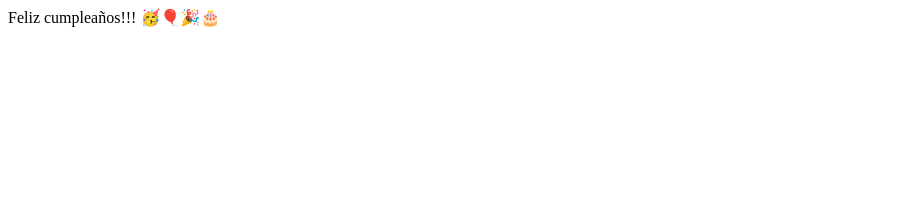
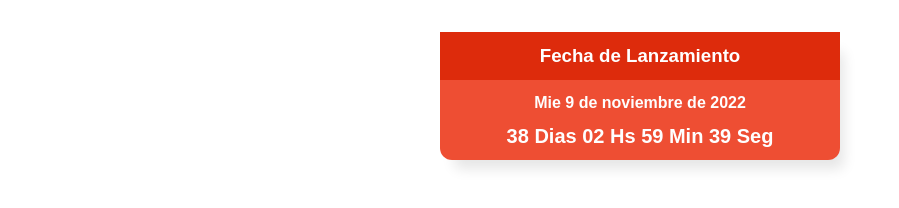
Before and after one commit to FacundoDLR/Countdown-Temporizador-simple, a plain HTML site: page index.html in a window 1280 px wide. Shown: the whole page, without its empty margins (0-899 px from the left). Drawn offline with Linux system fonts and the light colour scheme.

Commit message:
Agregue estilos al countdown

```diff
--- a/Assets/Script.js
+++ b/Assets/Script.js
@@ -23,7 +23,7 @@ const countdown = (deadline, elem, finalMessage) => {
 
     const timerUpdate = setInterval( () => {
         let time = getRamainTime(deadline);
-        element.innerHTML = `Dias: ${reamainDays} Hs: ${reamainHours} Min: ${reamainMinutes} Seg: ${reamainSeconds}`;
+        element.innerHTML = `${reamainDays} Dias ${reamainHours} Hs ${reamainMinutes} Min ${reamainSeconds} Seg`;
 
         if (time.remainTime <= 1) {
             clearInterval(timerUpdate);
@@ -32,4 +32,4 @@ const countdown = (deadline, elem, finalMessage) => {
     }, 1000)
 };
 
-countdown("Oct 01 2022 12:41:00", "clock", "Feliz cumpleaños!!! 🥳🎈🎉🎂");
+countdown("Nov 09 2022 00:00:00", "clock", "⌛ Contador Finalizado ⌛");
--- a/Estilos/Style.css
+++ b/Estilos/Style.css
@@ -0,0 +1,46 @@
+*{
+    margin: 0;
+    padding: 0;
+    box-sizing: border-box;
+    font-family: sans-serif;
+}
+
+.caja{
+    width: 25rem;
+    height: 8rem;
+    border-radius: 12px;
+    background-color: rgb(238, 78, 51);
+    margin: 2rem auto 0;
+    box-shadow: 9px 14px 13px -5px rgba(0,0,0,0.1);
+}
+
+.box__title{
+    width: 100%;
+    height: 3rem;
+    display: flex;
+    justify-content: center;
+    align-items: center;
+    background-color: rgb(221, 43, 12);
+    color: #ffff;
+}
+
+.box__date{
+    width: 100%;
+    height: 2rem;
+    display: flex;
+    justify-content: center;
+    align-items: end;
+    font-weight: bold;
+    color: #fefefe;
+}
+
+.box__countdown{
+    width: 100%;
+    height: 3rem;
+    display: flex;
+    justify-content: center;
+    align-items: center;
+    font-size: 20px;
+    font-weight: bold;
+    color: #fefefe;
+}
--- a/index.html
+++ b/index.html
@@ -8,7 +8,18 @@
     <link rel="stylesheet" href="./Estilos/Style.css">
 </head>
 <body>
-    <div id="clock"></div>
+    <div class="caja">
+        <div class="box__title">
+            <h3>Fecha de Lanzamiento</h3>
+        </div>
+        <div class="box__date">
+            <p>Mie 9 de noviembre de 2022</p>
+        </div>
+        <div class="box__countdown">
+            <div id="clock"></div>
+        </div>
+    </div>
+
 
     <script src="./Assets/Script.js"></script>
 </body>
```
